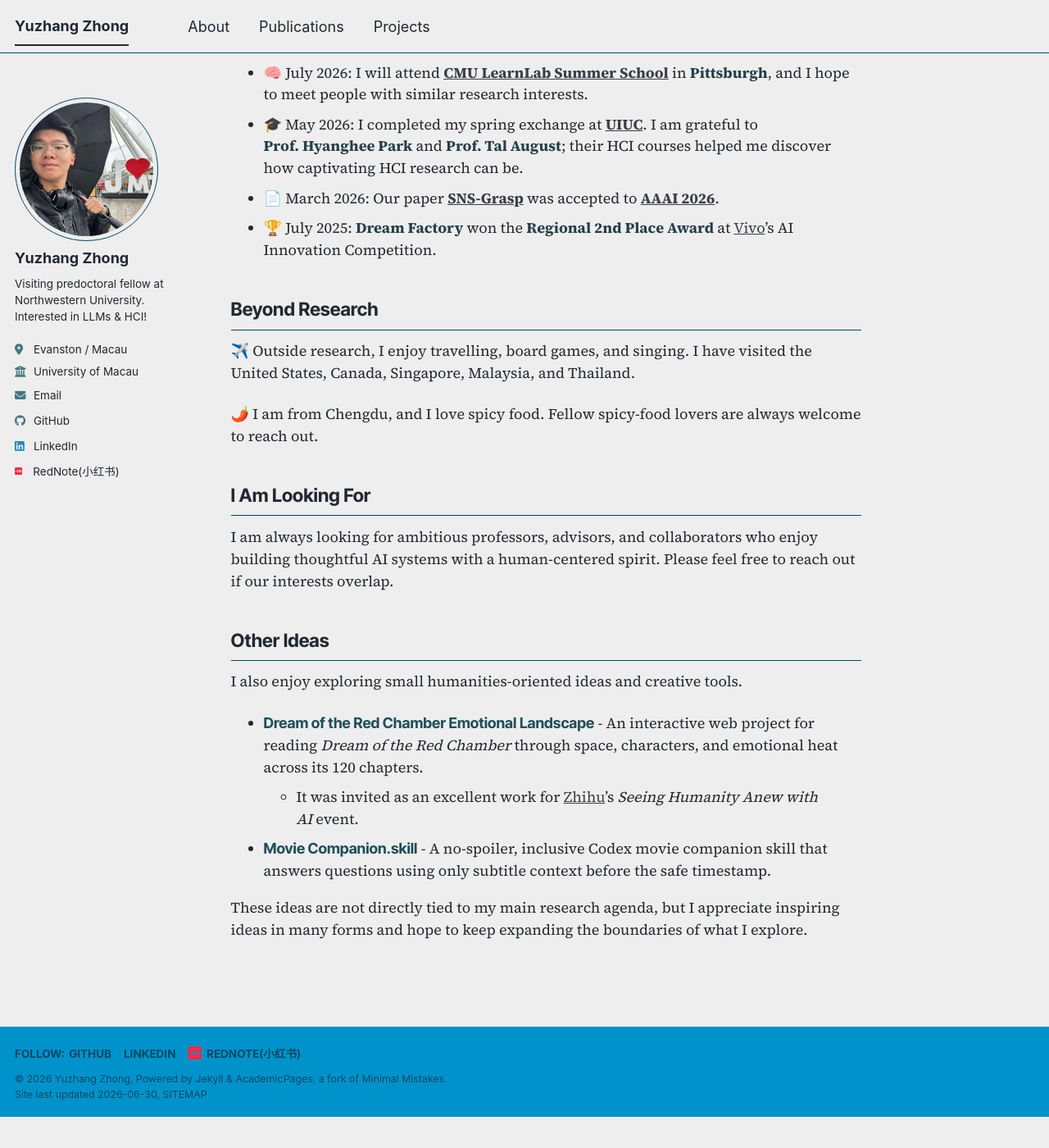
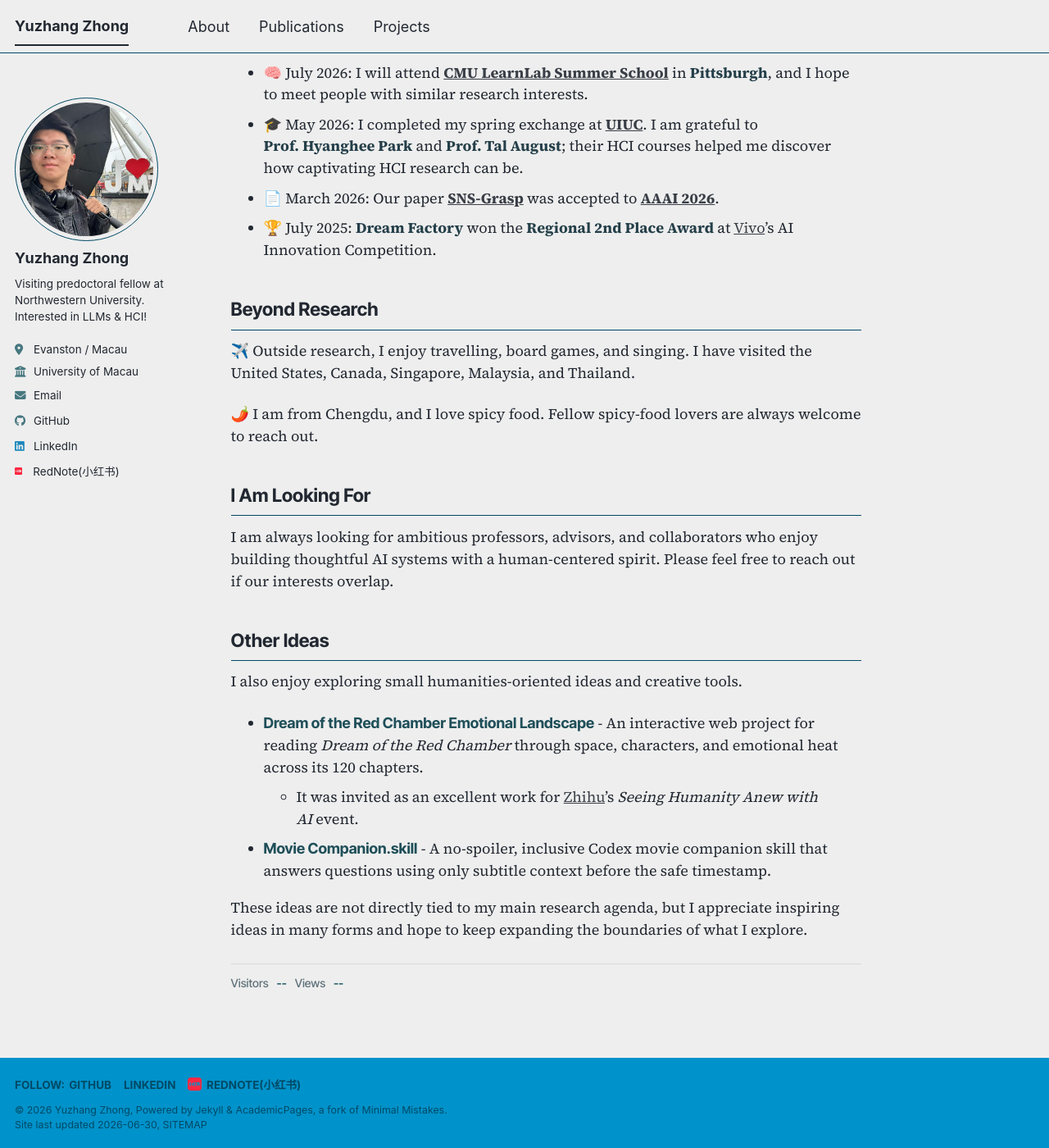
Before and after one commit to yuzhang-zhong/yuzhang-zhong.github.io, a Jekyll site: the page built from _pages/about.md, in a window 1280 px wide and 1400 px high, scrolled down 1298 px. Shown: the whole window at 82% size. Built offline with Jekyll 4.4.1, drawn with Linux system fonts in a browser that asks for light colours; comment, search, counter and statistics services are not loaded; a style sheet for code colours, icons or effects is not loaded; before the commit the page ends 2660 px from its top, so only the background shows below that.

Commit message:
Add homepage visitor counter

```diff
--- a/_includes/head/custom.html
+++ b/_includes/head/custom.html
@@ -349,6 +349,25 @@
     font-weight: 700;
   }
 
+  .visitor-counter {
+    display: flex;
+    flex-wrap: wrap;
+    align-items: center;
+    gap: 0.35rem 0.55rem;
+    margin: 1.6rem 0 0;
+    padding-top: 0.8rem;
+    border-top: 1px solid rgba(44, 68, 76, 0.12);
+    color: #60727a;
+    font-family: var(--anthropic-sans);
+    font-size: 0.78rem;
+    line-height: 1.2;
+  }
+
+  .visitor-counter strong {
+    color: #2f6770;
+    font-weight: 700;
+  }
+
   @media screen and (max-width: 1320px) {
     .home-right-nav {
       display: none;
--- a/_pages/about.md
+++ b/_pages/about.md
@@ -86,3 +86,12 @@ I also enjoy exploring small humanities-oriented ideas and creative tools.
 These ideas are not directly tied to my main research agenda, but I appreciate
 inspiring ideas in many forms and hope to keep expanding the boundaries of what I
 explore.
+
+<div class="visitor-counter" aria-label="Homepage visitor counter">
+  <span>Visitors</span>
+  <strong id="busuanzi_value_site_uv">--</strong>
+  <span>Views</span>
+  <strong id="busuanzi_value_site_pv">--</strong>
+</div>
+
+<script async src="https://busuanzi.ibruce.info/busuanzi/2.3/busuanzi.pure.mini.js"></script>
```
